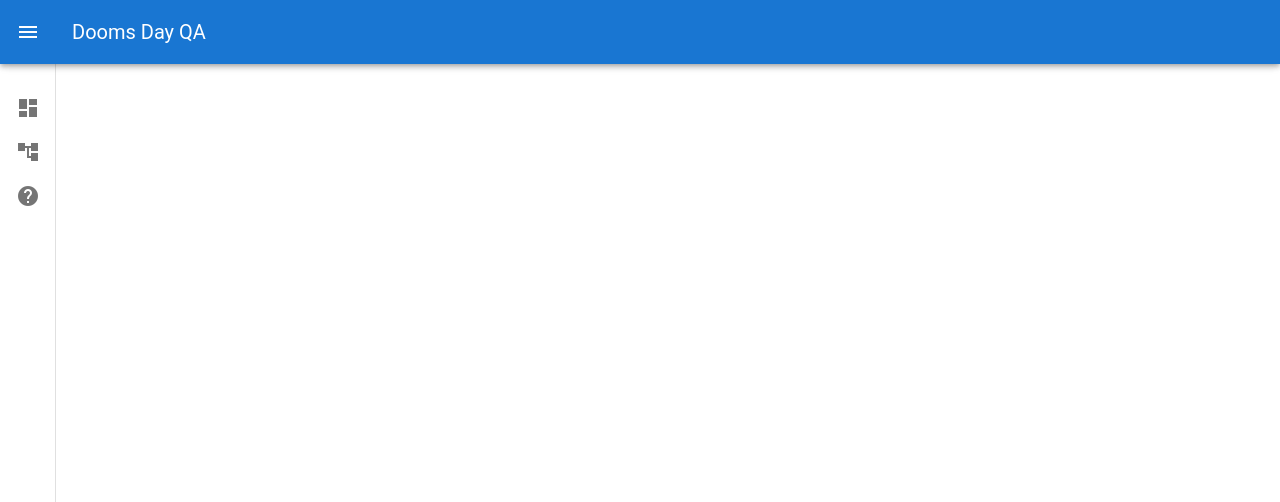
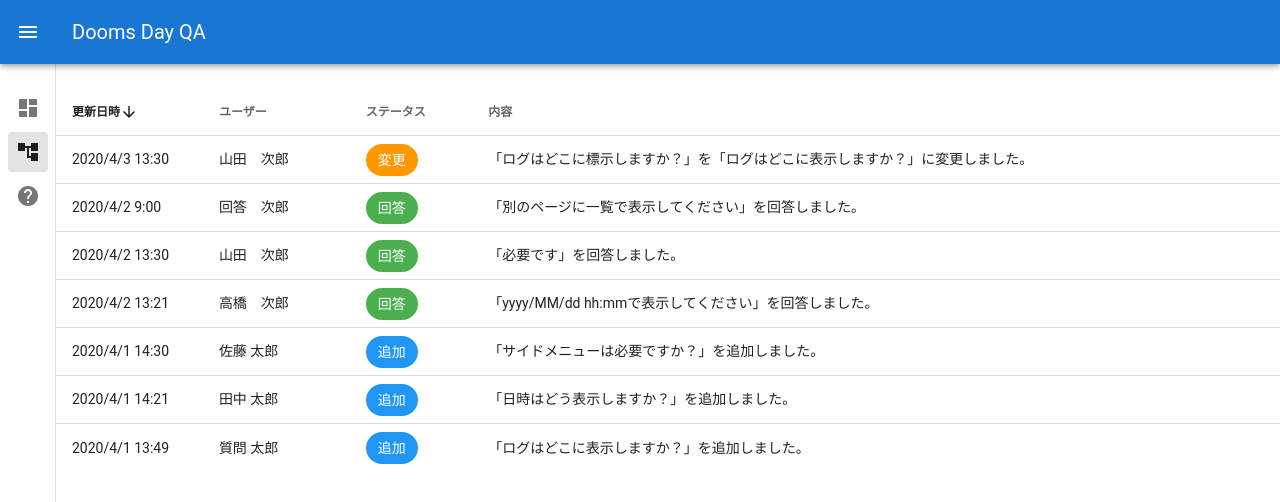
Before and after one commit to DDSGx/dooms-day-QA, a Vue app in the folder client/: page /history in a window 1280 px wide. Shown: the top 502 px of the page. Built offline with nearby package versions, Linux system fonts and the light colour scheme.

Commit message:
Add history (#6)

```diff
--- /dev/null
+++ b/client/src/components/History.vue
@@ -0,0 +1,105 @@
+<template>
+  <div>
+    <v-data-table
+      :headers="headers"
+      :items="QAs"
+      :items-per-page="-1"
+      sort-by="date"
+      :sort-desc="true"
+      hide-default-footer
+    >
+      <template v-slot:item.status="{ item }">
+        <v-chip :color="getColor(item.status)" dark>{{ item.status }}</v-chip>
+      </template>
+      <template v-slot:item.content="{ item }">
+        {{ getContent(item.status , item.content) }}
+      </template>
+    </v-data-table>
+  </div>
+</template>
+
+<script>
+export default {
+    name: "History",
+    methods: {
+        getColor(status) {
+            switch (status) {
+                case '追加':
+                    return 'blue';
+                case '変更':
+                    return 'orange';
+                case '回答':
+                    return 'green';
+                default:
+                    return undefined;
+            }
+        },
+        getContent(status, content) {
+            switch (status) {
+                case '追加':
+                    return `「${content}」を追加しました。`;
+                // case '変更':
+                    // return `「${content}」を「」。`;
+                case '回答':
+                    return `「${content}」を回答しました。`;
+                default:
+                    return content;
+            }
+        },
+    },
+    data() {
+        return {
+            headers: [
+                { text: "更新日時", value: "date", width: '12%' },
+                { text: "ユーザー", value: "user",  width: '12%' },
+                { text: "ステータス", value: "status", width: '10%' },
+                { text: "内容", value: "content" },
+            ],
+            QAs: [
+                {
+                    date: "2020/4/1 13:49",
+                    user: "質問 太郎",
+                    status: "追加",
+                    content: "ログはどこに表示しますか？",
+                },
+                {
+                    date: "2020/4/2 9:00",
+                    user: "回答　次郎",
+                    status: "回答",
+                    content: "別のページに一覧で表示してください",
+                },
+                {
+                    date: "2020/4/1 14:21",
+                    user: "田中 太郎",
+                    status: "追加",
+                    content: "日時はどう表示しますか？",
+                },
+                {
+                    date: "2020/4/2 13:21",
+                    user: "高橋　次郎",
+                    status: "回答",
+                    content: "yyyy/MM/dd hh:mmで表示してください",
+                },
+                {
+                    date: "2020/4/1 14:30",
+                    user: "佐藤 太郎",
+                    status: "追加",
+                    content: "サイドメニューは必要ですか？",
+                },
+                {
+                    date: "2020/4/2 13:30",
+                    user: "山田　次郎",
+                    status: "回答",
+                    content: "必要です",
+                },
+                {
+                    date: "2020/4/3 13:30",
+                    user: "山田　次郎",
+                    status: "変更",
+                    content: "「ログはどこに標示しますか？」を「ログはどこに表示しますか？」に変更しました。",
+                },
+            ],
+        };
+    },
+};
+</script>
--- a/client/src/components/Logs.vue
+++ /dev/null
@@ -1,15 +0,0 @@
-<template>
-  <div>
-    test
-  </div>
-</template>
-
-<script>
-export default {
-    name: "Logs"
-}
-</script>
-
-<style scoped>
-
-</style>
--- a/client/src/components/NavigationDrawers.vue
+++ b/client/src/components/NavigationDrawers.vue
@@ -31,7 +31,7 @@ export default {
           drawer: true,
           items: [
               {title: 'QATable', link: '/', icon: 'dashboard'},
-              {title: 'Logs', link: '/logs', icon: 'account_tree'},
+              {title: 'History', link: '/history', icon: 'account_tree'},
               {title: 'About', link: '/about', icon: 'help'},
           ],
       }
--- a/client/src/router.js
+++ b/client/src/router.js
@@ -4,14 +4,14 @@ import Router from 'vue-router';
 Vue.use(Router);
 
 import About from "./components/About";
-import Logs from './components/Logs';
+import History from './components/History';
 import QATable from './components/QATable';
 
 
 const router = new Router({
   routes: [
       { path: '/', component: QATable },
-      { path: '/logs', component: Logs },
+      { path: '/history', component: History },
       { path: '/about', component: About },
   ],
   mode: 'history'
```
